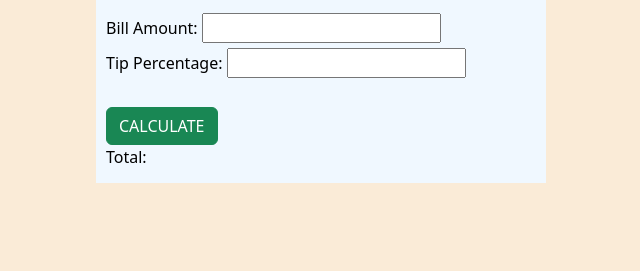
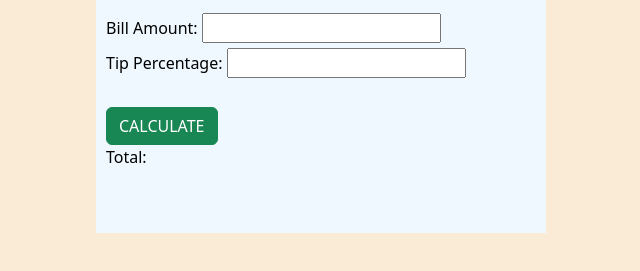
Before and after one commit to SHARMILADHANVANTHRI/tipcalculator, a plain HTML site: page index.html in a window 1280 px wide. Shown: the part 167-438 px from the top of the page, without its empty margins (404-1044 px from the left). Drawn offline with nearby package versions, Linux system fonts and the light colour scheme.

Commit message:
Update index.html

```diff
--- a/index.html
+++ b/index.html
@@ -14,7 +14,7 @@
 </head>
 <body style="background-color:antiquewhite;color:black">
 
-<div style="background-color:aliceblue;padding:10px;margin-left:500px;margin-top:50px;width:450px;height:300px" class="d-block">
+<div style="background-color:aliceblue;padding:10px;margin-left:500px;margin-top:50px;width:450px;height:350px" class="d-block">
     <h1 style="text-align:center;"><b>Tip Calculator</b></h1>
     <p>Enter the bill amount and tip percentage to calculate the Total.</p>
 
```
